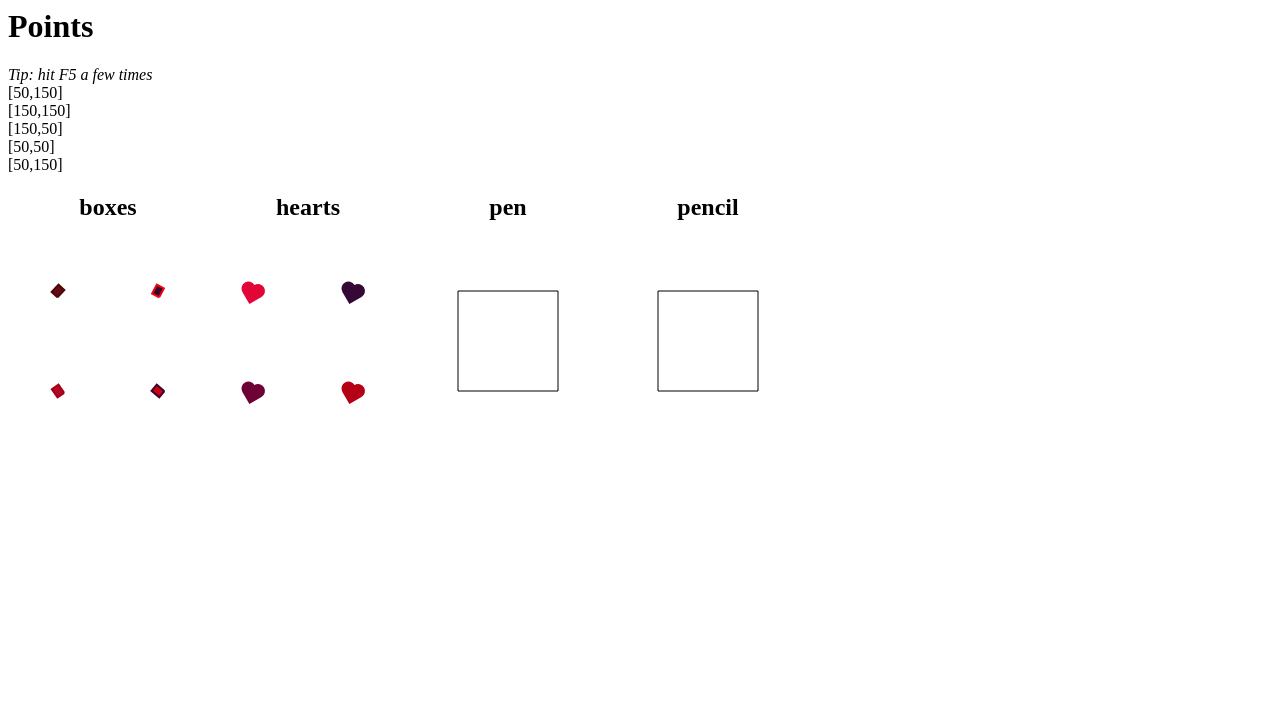
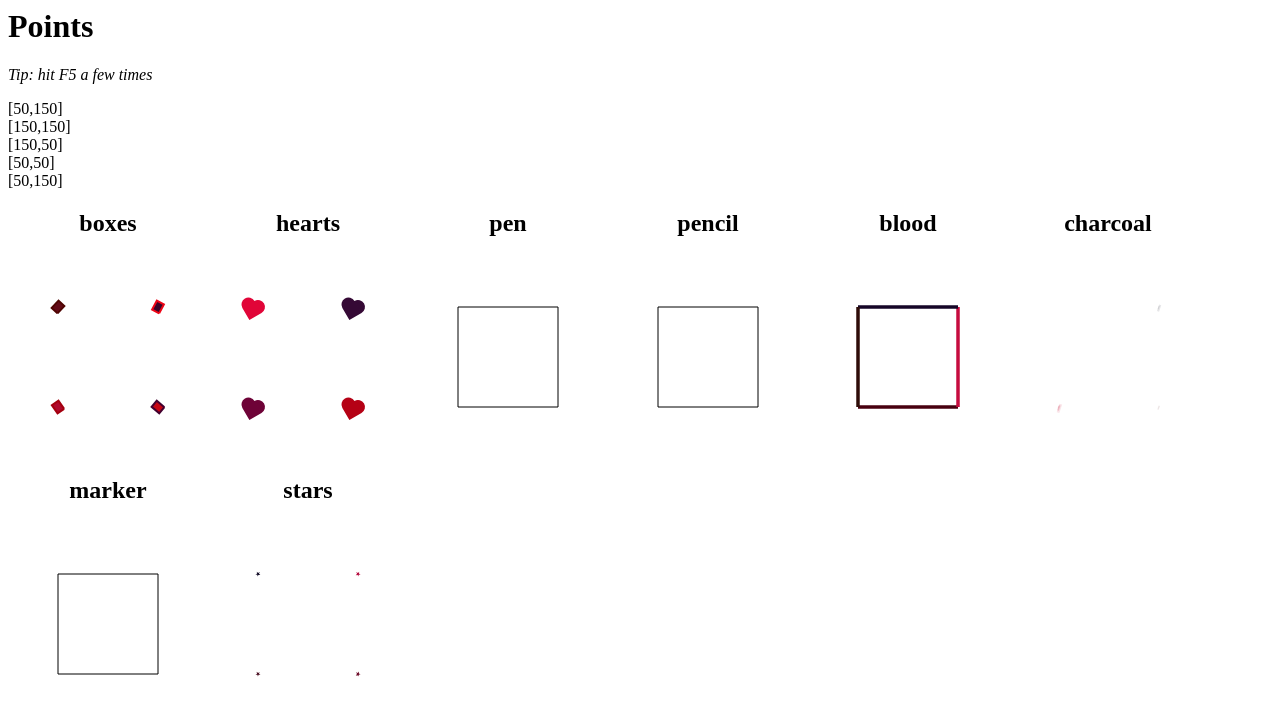
Before and after one commit to jimschubert/brushes.js, a plain HTML site: page examples/points/points.html in a window 1280 px wide. Drawn offline with nearby package versions, Linux system fonts and the light colour scheme.

Commit message:
Updated the brushes closure to be 'safer', added the rest of the current brushes to points.html

```diff
--- a/examples/points/points.html
+++ b/examples/points/points.html
@@ -27,7 +27,7 @@ function init() {
         [50, 150]
     ];
 
-    var examples = ['pen', 'pencil', 'boxes', 'hearts'];
+    var examples = ['blood', 'boxes', 'charcoal', 'hearts', 'marker', 'pen', 'pencil', 'stars'];
 
     for(var i = 0;i < points.length;i++){
 		pointsDiv.html(pointsDiv.html() + "[" + points[i][0] + "," + points[i][1] + "]</br>");
@@ -62,23 +62,47 @@ function init() {
 </script>
 <body onload="init();">
 <h1>Points</h1>
-<em>Tip: hit F5 a few times</em>
+<p><em>Tip: hit F5 a few times</em></p>
 <div id="points"></div>
+
 <div class="canvas">
 	<h2>boxes</h2>
 	<canvas id="canvas-boxes" height="200px" width="200px"></canvas>
 </div>
+
 <div class="canvas">
 	<h2>hearts</h2>
 	<canvas id="canvas-hearts" height="200px" width="200px"></canvas>
 </div>
+
 <div class="canvas">
 	<h2>pen</h2>
 	<canvas id="canvas-pen" height="200px" width="200px"></canvas>
 </div>
+
 <div class="canvas">
 	<h2>pencil</h2>
 	<canvas id="canvas-pencil" height="200px" width="200px"></canvas>
 </div>
+
+<div class="canvas">
+	<h2>blood</h2>
+	<canvas id="canvas-blood" height="200px" width="200px"></canvas>
+</div>
+
+<div class="canvas">
+	<h2>charcoal</h2>
+	<canvas id="canvas-charcoal" height="200px" width="200px"></canvas>
+</div>
+
+<div class="canvas">
+	<h2>marker</h2>
+	<canvas id="canvas-marker" height="200px" width="200px"></canvas>
+</div>
+
+<div class="canvas">
+	<h2>stars</h2>
+	<canvas id="canvas-stars" height="200px" width="200px"></canvas>
+</div>
 </body>
 </html>
--- a/src/brushes.js
+++ b/src/brushes.js
@@ -21,17 +21,22 @@ LIABILITY, WHETHER IN AN ACTION OF CONTRACT, TORT OR OTHERWISE, ARISING FROM,
 OUT OF OR IN CONNECTION WITH THE SOFTWARE OR THE USE OR OTHER DEALINGS IN
 THE SOFTWARE.
 */
-var Brush = function (data) {
-        this.init(data);
-    };
+
+/**  @define {boolean} */
+;DEBUG_BRUSH = false;
+(function (g) {
+	/**
+	 * @constructor
+	 * @param {Object} [data] The data object is optional.
+	 */
+	var Brush = function (data) { this.init(data); };
 	Brush.prototype = {
-    DEBUG: false,
+		DEBUG: DEBUG_BRUSH,
 		_debug: function (msg) {
 			if (this.DEBUG) {
 			    console.log(msg);
 			}
 		},
-/*    constructor: Brush, */
 		className: "Brush",
 		defaults: {
 			WEIGHT: 0.1,
@@ -53,8 +58,7 @@ Brush.prototype = {
 		points: new Array(),
 		count: 0,
 		_strokeStyle: function (data) {
-        data = data || {};
-        this._mergeOptions(data);
+			this._mergeOptions(data || { });
 			var opt = this.options;
 
 			var r = opt.color[0];
@@ -62,16 +66,15 @@ Brush.prototype = {
 			var b = opt.color[2];
 			var a = opt.weight * opt.pressure;
 			if (opt.randomize) {
-            var randomized = "".concat("rgba(", Math.floor(Math.random() * r), ",", Math.floor(Math.random() * g), ",", Math.floor(Math.random() * b), ",", a, ")");
-            this._debug("_strokeStyle: " + randomized);
+				var rnd = Math.random,
+					flat = Math.floor;
+			    var randomized = "".concat("rgba(", flat(rnd() * r), ",", flat(rnd() * g), ",", flat(rnd() * b), ",", a, ")");
 			    return randomized;
 			}
 			var normal = "".concat("rgba(", r, ",", g, ",", b, ",", a, ")");
-        this._debug("_strokeStyle: " + normal);
 			return normal;
 		},
 		init: function (data) {
-        this._debug("Entering init for " + this.className);
 			if (data && data.context) {
 			    this.reset(this.data);
 				this._mergeOptions(data);
@@ -87,42 +90,32 @@ Brush.prototype = {
 			if ("function" === typeof this._init) {
 			    this._init(data);
 			}
-        this._debug("Leaving init.");
 		},
 		reset: function (data) {
-        this._debug("Entering reset.");
-        data = data || this.options;
-        if (data) {
+			if (data || this.options) {
 			    this.context = data.context || this.context.canvas.getContext('2d');
 			    this.options.size = data.size || this.defaults.BRUSH_SIZE;
 			    this.options.pressure = data.pressure || this.defaults.BRUSH_PRESSURE;
 			    this.options.color = data.color || this.defaults.COLOR;
-            this.options.randomize = data.randomColors || data.randomize || this.defaults.RANDOM_COLORS;
+			    this.options.randomize = data.randomize || this.defaults.RANDOM_COLORS;
 			    this.options.weight = data.weight || this.defaults.WEIGHT;
 			    this.prevMouseX = null;
 			    this.prevMouseY = null;
 			    this.points = new Array();
 			    this.count = 0;
-
 			}
 			this._setContextDefaults();
 			this._init();
-        this._debug("Leaving reset.");
 		},
-    destroy: function () {
-        this._debug("Destroy.");
-    },
+		destroy: function () {	},
 		strokeEnd: function () {
-        this._debug("strokeEnd.");
 			this.context.closePath();
 		},
 		strokeStart: function (b, a) {
-        this._debug("strokeStart");
 			this.prevMouseX = b;
 			this.prevMouseY = a
 		},
 		stroke: function (newX, newY) {
-        this._debug("stroke");
 			var context = this.context;
 			context.beginPath();
 			context.moveTo(this.prevMouseX, this.prevMouseY);
@@ -138,7 +131,6 @@ Brush.prototype = {
 		},
 		_setContextDefaults: function () {
 			var style = this._strokeStyle();
-        this._debug("_setContextDefaults");
 			this.context.fillStyle = style;
 			this.context.font = "10px sans-serif";
 			this.context.globalAlpha = 1;
@@ -157,7 +149,6 @@ Brush.prototype = {
 		},
 		_eachPoint: function (reverse, callback) {
 			if (typeof (callback) !== "function") {
-            this._debug("callback was not a function, existing _eachPoint");
 			    return null;
 			}
 			if (reverse) {
@@ -179,20 +170,20 @@ Brush.prototype = {
 		}
 	};
 
-var Brushes = (function (brush) {
-
-    var brushes = this,
-        _brush = brush;
+    var _brush = Brush;
 
     /***************************************************************
      * Brushes.pencil
-     * @param {Object} data
+	 * @param {Object} [data] The data object is optional.
      * @author Jim Schubert
-     * @classDescription Returns a usable brush object for writing
+     * @description Returns a usable brush object for writing
      * to HTML canvas element's context
      ***************************************************************/
     var _pencil = function (data) {
             var self = this;
+			 /* @const
+			 * @type {string}
+			 */
             self.className = "pencil";
             data = data || {};
             data.weight = 0.5;
@@ -201,22 +192,25 @@ var Brushes = (function (brush) {
         };
     _pencil.prototype = new _brush;
     _pencil.prototype._init = function (data) {
+    	var self = this;
         if (self.context) {
             self.context.lineCap = "square";
             self.context.lineJoin = "miter";
         }
-        self._debug("_init");
     };
 
     /***************************************************************
      * Brushes.pen
-     * @param {Object} data
+	 * @param {Object} [data] The data object is optional.
      * @author Jim Schubert
-     * @classDescription Returns a usable brush object for writing
+     * @description Returns a usable brush object for writing
      * to HTML canvas element's context
      ***************************************************************/
     var _pen = function (data) {
 			var self = this;
+			/* @const
+			 * @type {string}
+			 */
             self.className = "pen";
             self.data = data || {};
             self.data.weight = 3.0;
@@ -231,18 +225,20 @@ var Brushes = (function (brush) {
             self.context.lineCap = "block";
             self.context.lineJoin = "round";
         }
-        self._debug("_init");
     };
 
     /***************************************************************
      * Brushes.marker
-     * @param {Object} data
+	 * @param {Object} [data] The data object is optional.
      * @author Jim Schubert
-     * @classDescription Returns a usable brush object for writing
+     * @description Returns a usable brush object for writing
      * to HTML canvas element's context
      ***************************************************************/
     var _marker = function (data) {
             var self = this;
+            /* @const
+			 * @type {string}
+			 */
             self.className = "marker";
             self.data = data || {};
             self.data.weight = 5.0;
@@ -256,18 +252,20 @@ var Brushes = (function (brush) {
             self.context.lineCap = "round";
             self.context.lineJoin = "bevel";
         }
-        self._debug("_init");
     };
 
     /***************************************************************
      * Brushes.charcoal
-     * @param {Object} data
+	 * @param {Object} [data] The data object is optional.
      * @author Jim Schubert
-     * @classDescription Returns a usable brush object for writing
+     * @description Returns a usable brush object for writing
      * to HTML canvas element's context
      ***************************************************************/
     _charcoal = function (data) {
         var self = this;
+        /* @const
+		 * @type {string}
+		 */
         self.className = "charcoal";
         self.data = data || {};
         self.data.weight = 5.0;
@@ -305,13 +303,16 @@ var Brushes = (function (brush) {
 
     /***************************************************************
      * Brushes.stars
-     * @param {Object} data
+	 * @param {Object} [data] The data object is optional.
      * @author Jim Schubert
-     * @classDescription Returns a usable brush object for writing
+     * @description Returns a usable brush object for writing
      * to HTML canvas element's context
      ***************************************************************/
     var _stars = function (data) {
             var self = this;
+            /* @const
+			 * @type {string}
+			 */
             self.className = "stars";
             data = data || {};
             data.weight = 5.0;
@@ -378,13 +379,16 @@ var Brushes = (function (brush) {
 
     /***************************************************************
      * Brushes.boxes
-     * @param {Object} data
+	 * @param {Object} [data] The data object is optional.
      * @author Jim Schubert
-     * @classDescription Returns a usable brush object for writing
+     * @description Returns a usable brush object for writing
      * to HTML canvas element's context
      ***************************************************************/
     var _boxes = function (data) {
             var self = this;
+            /* @const
+			 * @type {string}
+			 */
             self.className = "boxes";
             data = data || {};
             data.weight = 0.5;
@@ -445,13 +449,16 @@ var Brushes = (function (brush) {
 
     /***************************************************************
      * Brushes.hearts
-     * @param {Object} data
+	 * @param {Object} [data] The data object is optional.
      * @author Jim Schubert
-     * @classDescription Returns a usable brush object for writing
+     * @description Returns a usable brush object for writing
      * to HTML canvas element's context
      ***************************************************************/
     var _hearts = function (data) {
             var self = this;
+            /* @const
+			 * @type {string}
+			 */
             self.className = "hearts";
             data = data || {};
             data.weight = 0.5;
@@ -506,14 +513,16 @@ var Brushes = (function (brush) {
 
     /***************************************************************
      * Brushes.blood
-     * @param {Object} data
+	 * @param {Object} [data] The data object is optional.
      * @author Jim Schubert
-     * @classDescription Returns a usable brush object for writing
+     * @description Returns a usable brush object for writing
      * to HTML canvas element's context
      ***************************************************************/
     var _blood = function (data) {
             var self = this;
-            self._debug("blood constructor");
+            /* @const
+			 * @type {string}
+			 */
             self.className = "blood";
             data = data || {};
             data.weight = 1.5;
@@ -523,7 +532,6 @@ var Brushes = (function (brush) {
     _blood.prototype = new Brush;
     _blood.prototype._init = function (data) {
     	var self = this;
-        self._debug("blood._init");
         if (self.context && self.context.globalCompositeOperation) {
             self.context.globalCompositeOperation = "darker";
         }
@@ -532,7 +540,6 @@ var Brushes = (function (brush) {
     };
     _blood.prototype.stroke = function (x, y) {
     	var self = this;
-        self._debug("blood.stroke");
         self.context.fillStyle = self._strokeStyle({
             randomize: self.options.randomize
         });
@@ -572,7 +579,7 @@ var Brushes = (function (brush) {
         self.prevMouseY = y;
     };
 
-    return {
+    var _brushes = {
         pencil: _pencil,
         pen: _pen,
         marker: _marker,
@@ -580,12 +587,14 @@ var Brushes = (function (brush) {
         stars: _stars,
         boxes: _boxes,
         hearts: _hearts,
-        blood: _blood
+        blood: _blood,
+        Brush: _brush
     }
 
-}(Brush));
+	if ("object" === typeof module && "object" === typeof module.exports) {
+		module.exports.Brushes = _brushes;
+		module.exports.Brush = _brush;
+	}
 
-if ("object" === typeof module) {
-    module.exports.Brushes = Brushes;
-    module.exports.Brush = Brush;
-}
+	Brushes = _brushes;
+}(this));
```
Also changed, not shown: TODO.md (+1 -0 lines), README.md. Lines whose indentation alone changed are shown as unchanged.
